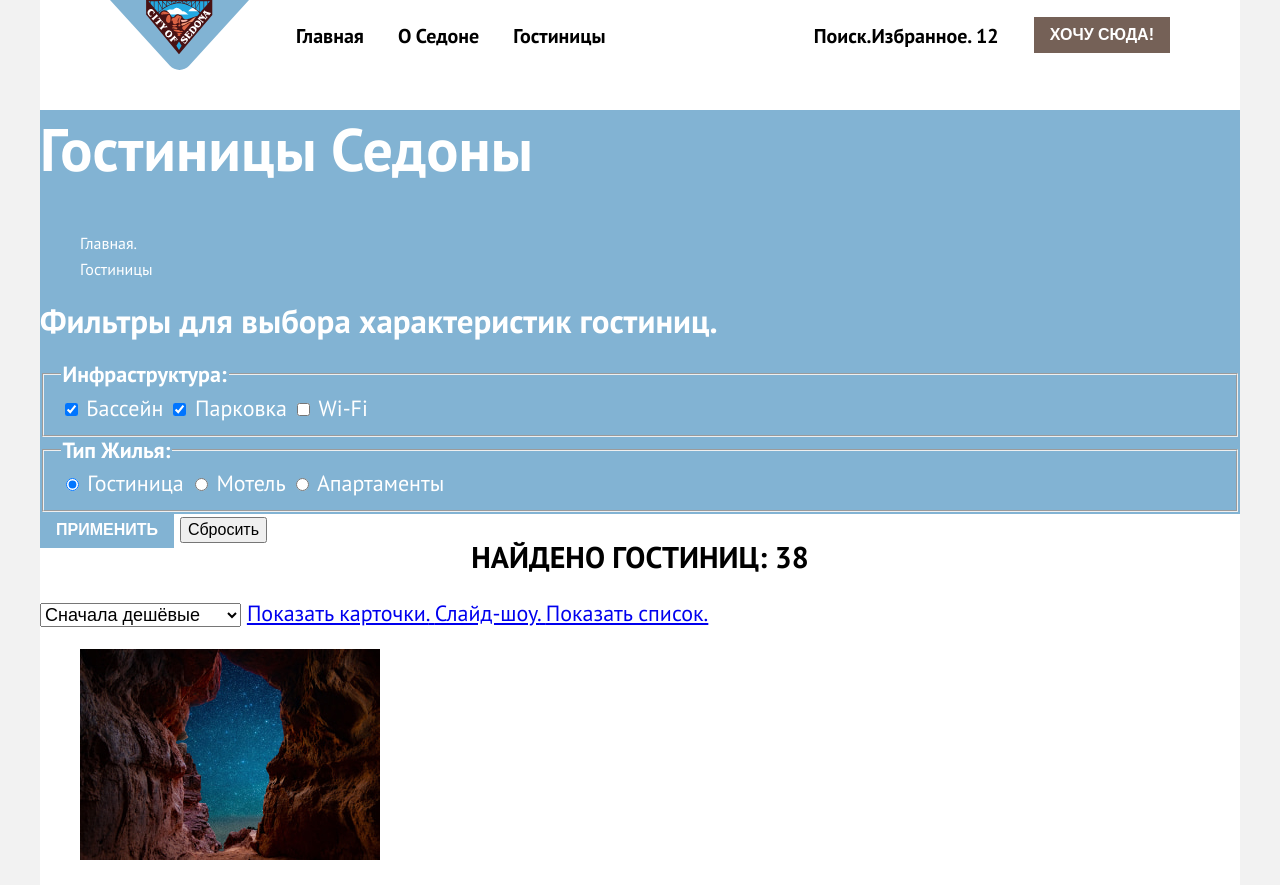
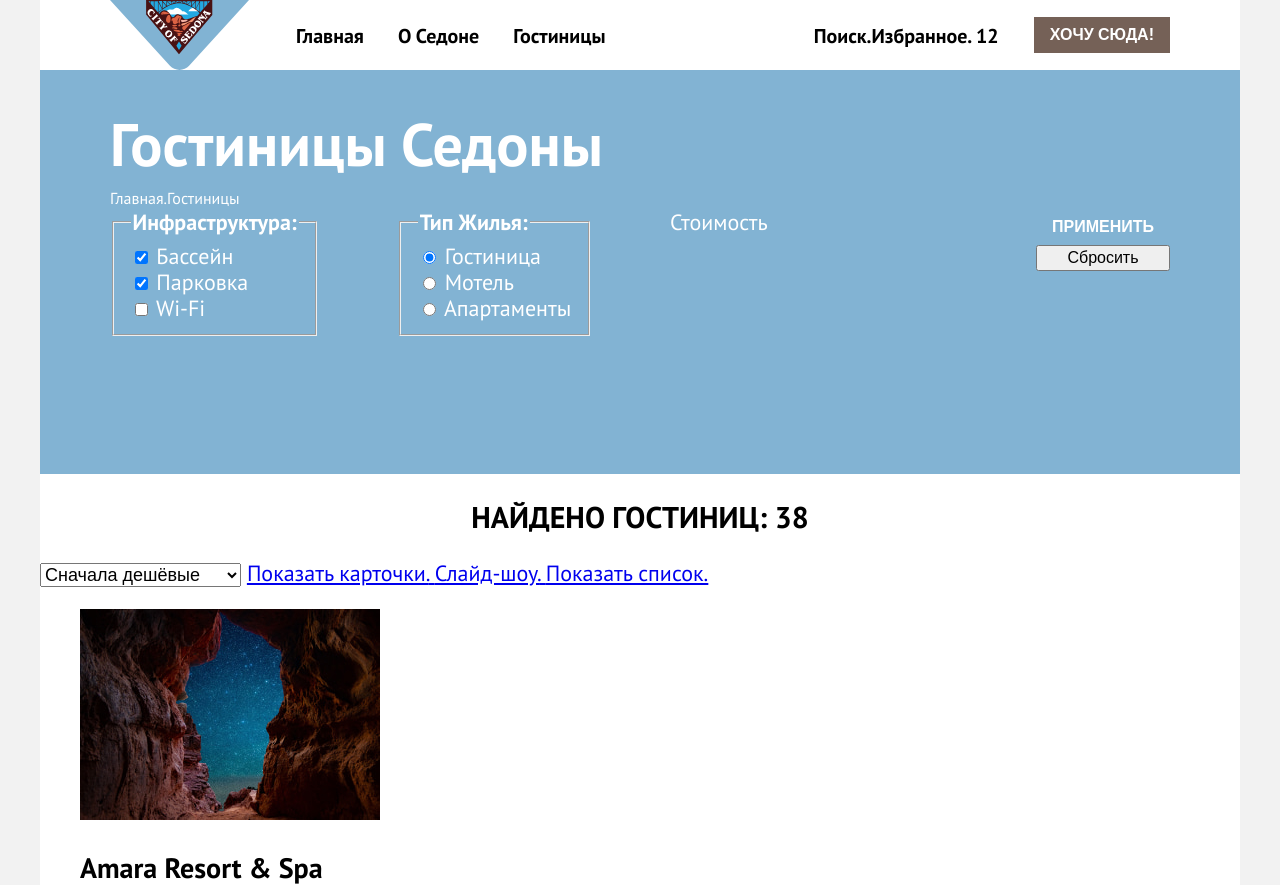
Before and after one commit to tatianabio/1892769-sedona-34, a plain HTML site: page catalog.html in a window 1280 px wide. Shown: the top 885 px of the page. Drawn offline with Linux system fonts and the light colour scheme.

Commit message:
Делает сетку фильтра каталога

```diff
--- a/catalog.html
+++ b/catalog.html
@@ -92,9 +92,11 @@
                   Апартаменты
                 </label>
               </fieldset>
-              <div class="price-range"></div>
-              <button class="button button-second" type="submit">Применить</button>
-              <button class="reset-button" type="reset">Сбросить</button>
+              <div class="price-range">Стоимость</div>
+              <div class="button-form-wrap">
+                <button class="button button-second" type="submit">Применить</button>
+                <button class="reset-button" type="reset">Сбросить</button>
+              </div>
             </form>
           </section>
         </div>
--- a/styles/styles.css
+++ b/styles/styles.css
@@ -199,7 +199,6 @@ body {
   flex-wrap: wrap;
 }
 
-
 .advantages-extra-list {
   display: flex;
   margin: 0;
@@ -359,8 +358,8 @@ body {
 }
 
 .container-catalog-filter {
-  width: 1200px;
   height: 404px;
+  padding: 35px 70px 70px;
   background-image: url("../images/background-filter.jpg");
   background-size: cover;
   background-color: #82B3D3;
@@ -369,6 +368,8 @@ body {
 }
 
 .catalog-hotels-title {
+  margin: 0;
+  padding: 0;
   font-size: 60px;
   line-height: 78px;
   font-weight: 700;
@@ -376,6 +377,12 @@ body {
 
 .catalog-filter-title {
   font-weight: 700;
+}
+
+/*временный селектор, чтобы на данном этапе скрыть заголовок в фильтре
+(пока еще не работаем с классом visually-hidden)*/
+.catalog-filter h2 {
+  display: none;
 }
 
 .breadcrumbs-link {
@@ -387,7 +394,32 @@ body {
 }
 
 .breadcrumbs {
+  display: flex;
+  margin: 0;
+  padding: 0;
   list-style-type: none;
+}
+
+.catalog-filter-form {
+  display: flex;
+  justify-content: space-between;
+  align-items: flex-start;
+}
+
+.catalog-filter-group {
+  display: flex;
+  flex-direction: column;
+}
+
+.price-range {
+  width: 288px;
+  height: 148px;
+  background-color: #82B3D3;
+}
+
+.button-form-wrap {
+  display: flex;
+  flex-direction: column;
 }
 
 .control-input {
```
